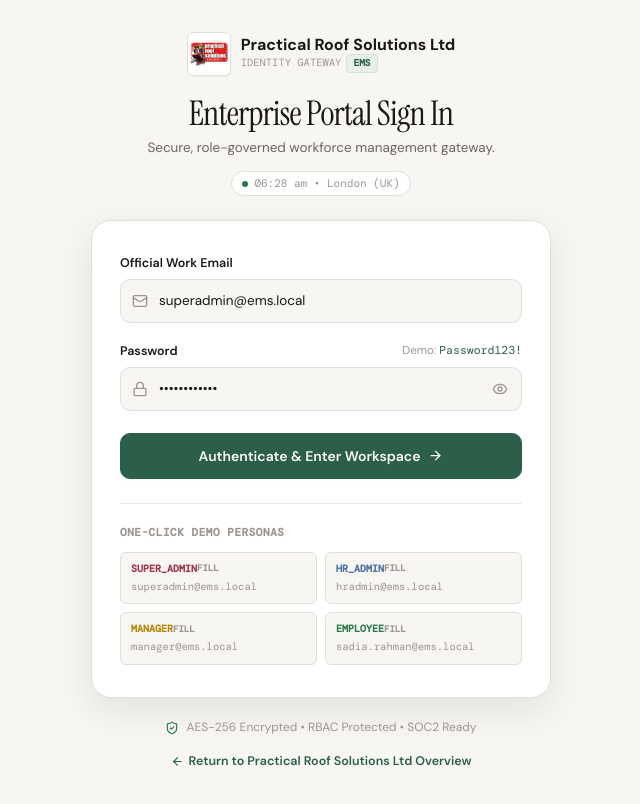
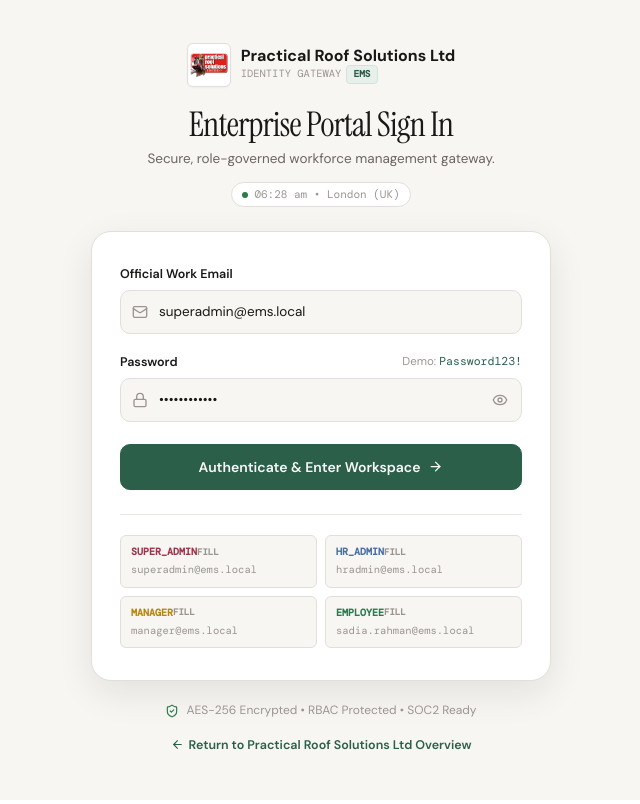
Before and after one commit to rahmanshahriar777/prems, a Next.js app in the folder apps/web/: page /login in a window 1280 px wide. Shown: the whole page, without its empty margins (319-959 px from the left). Built offline with nearby package versions, Linux system fonts and the light colour scheme; no server answers; a web font is replaced by a local one.

Commit message:
fix(auth): remove One-Click Demo Personas header line

```diff
--- a/apps/web/public/login.html
+++ b/apps/web/public/login.html
@@ -435,7 +435,6 @@
 
       <!-- Quick Fill Section -->
       <div class="quick-fill">
-        <div class="quick-fill-header">One-Click Demo Personas</div>
         <div class="quick-fill-grid">
           <div class="chip" onclick="quickFill('superadmin@ems.local')">
             <div class="chip-role">
--- a/apps/web/src/app/(auth)/login/page.tsx
+++ b/apps/web/src/app/(auth)/login/page.tsx
@@ -215,7 +215,6 @@
 
           {/* Quick-Fill Persona Chips */}
           <div className="login-quick-fill-section">
-            <div className="login-quick-fill-header">One-Click Demo Personas</div>
             <div className="login-quick-fill-grid">
               {DEMO_PERSONAS.map((persona) => (
                 <button
```
